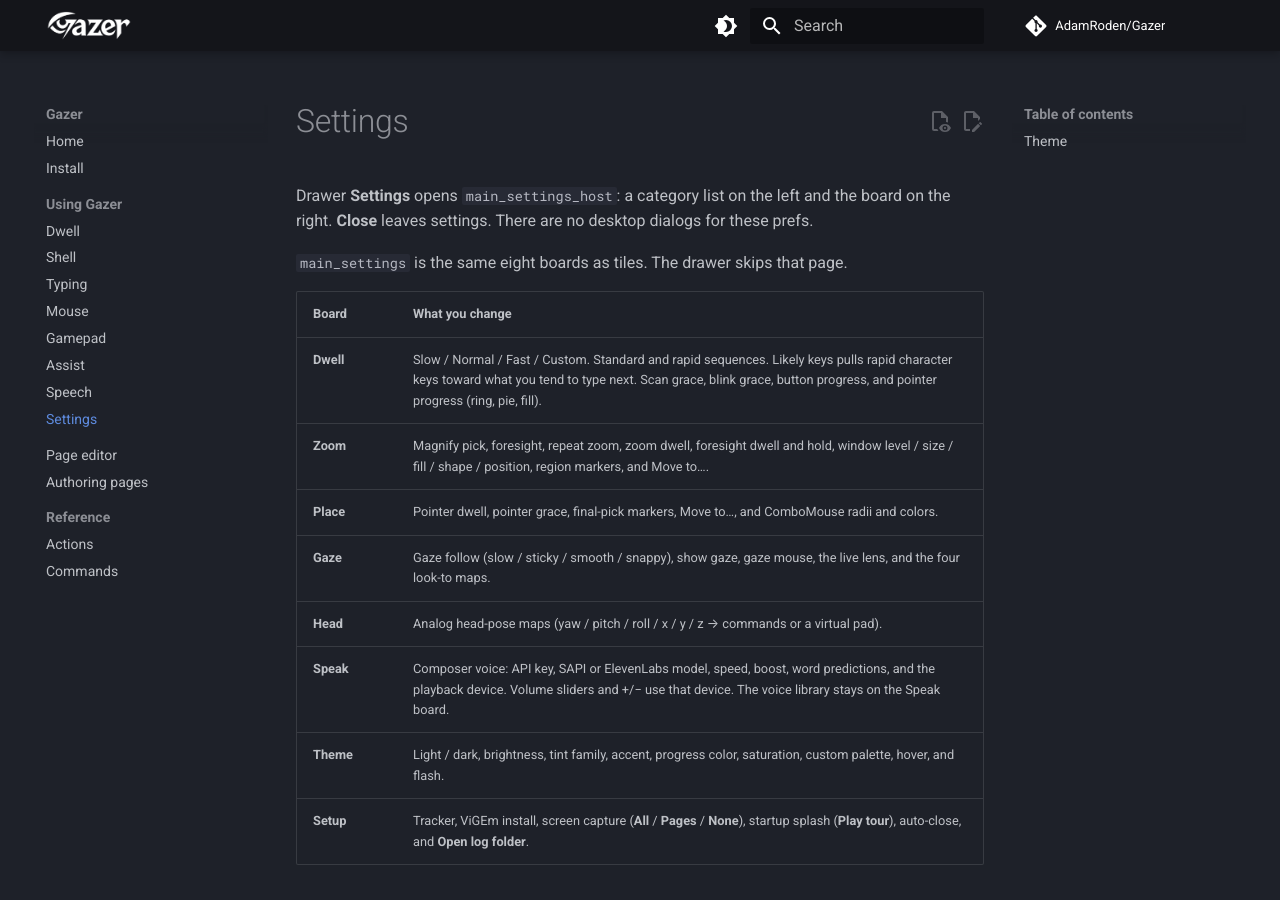
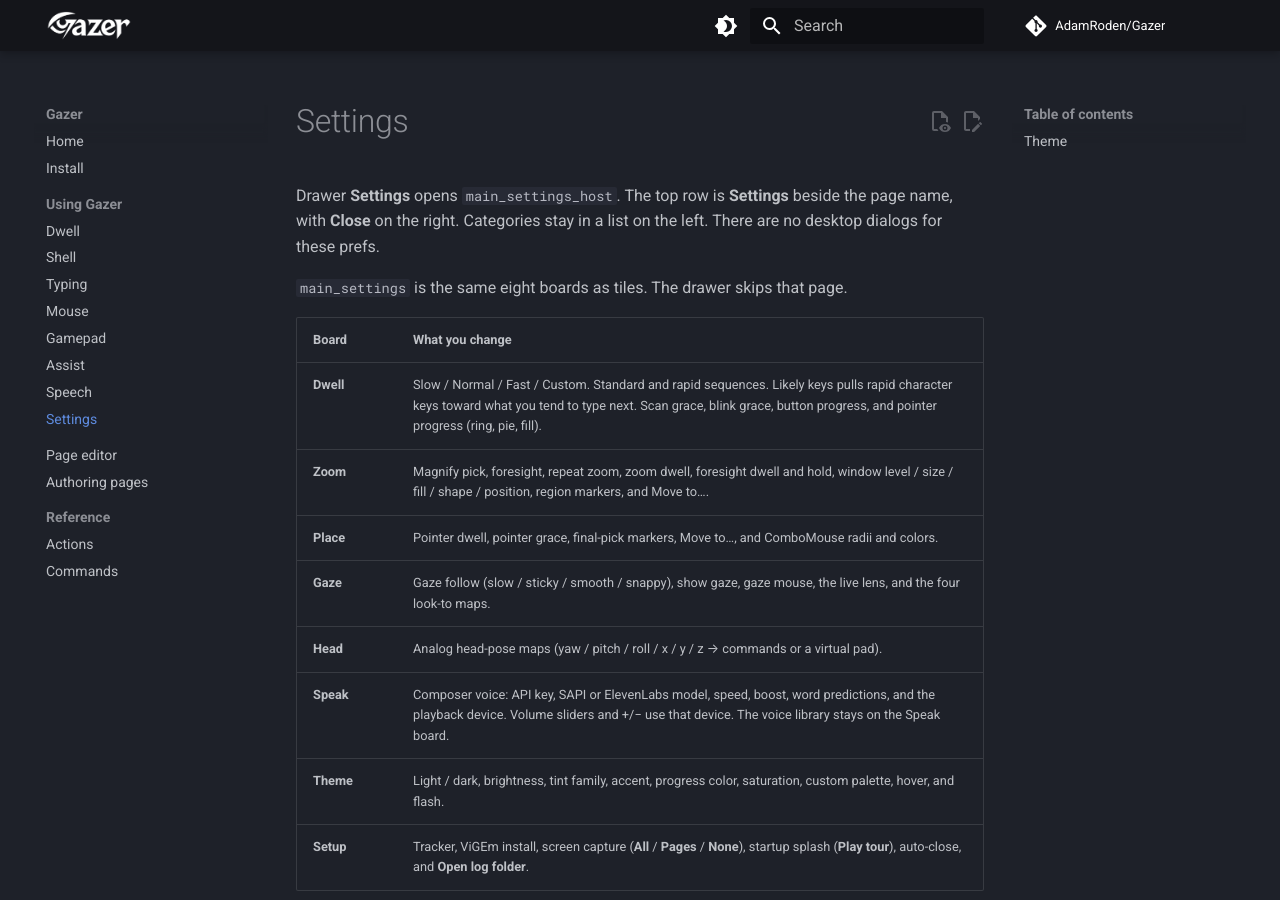
Before and after one commit to AdamRoden/Gazer, an MkDocs documentation site: the page built from website/docs/settings.md, in a window 1280 px wide and 900 px high. Built offline with MkDocs 1.6.1 and Material for MkDocs 9.7.7, drawn with Linux system fonts in a browser that asks for light colours; comment, search, counter and statistics services are not loaded.

Commit message:
feat: Put Settings and the page title on one row
The host title stays in column 0 of the 96px top row. The body slot spans both rows so each board's heading sits beside it, and Close moves into that title bar.

```diff
--- a/website/docs/settings.md
+++ b/website/docs/settings.md
@@ -1,6 +1,6 @@
 # Settings
 
-Drawer **Settings** opens `main_settings_host`: a category list on the left and the board on the right. **Close** leaves settings. There are no desktop dialogs for these prefs.
+Drawer **Settings** opens `main_settings_host`. The top row is **Settings** beside the page name, with **Close** on the right. Categories stay in a list on the left. There are no desktop dialogs for these prefs.
 
 `main_settings` is the same eight boards as tiles. The drawer skips that page.
 
```
Also changed, not shown: website/docs/shell.md (+1 -1 lines), 11 other files.
